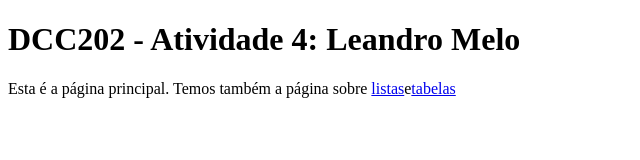
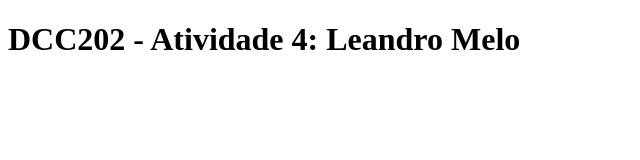
Before and after one commit to ufjf-dcc202/ufjf-dcc202-2023-3-b-atv4-melo-leandro, a website: page index.html in a window 1280 px wide. Shown: the whole page, without its empty margins (0-640 px from the left). Drawn offline with Linux system fonts and the light colour scheme.

Commit message:
Revert "adiciona parágrafo e links no main"
This reverts commit 647bb6a8eba5db8dfad4168bd4bc37da993fa187.

```diff
--- a/index.html
+++ b/index.html
@@ -9,7 +9,7 @@
 <body>
     <main>
         <h1>DCC202 - Atividade 4: Leandro Melo</h1>
-        <p>Esta é a página principal. Temos também a página sobre <a href="listas.html">listas</a>e<a href="tabelas.html">tabelas</a></p>
+        <p></p>
     </main>
 </body>
 </html>
```
